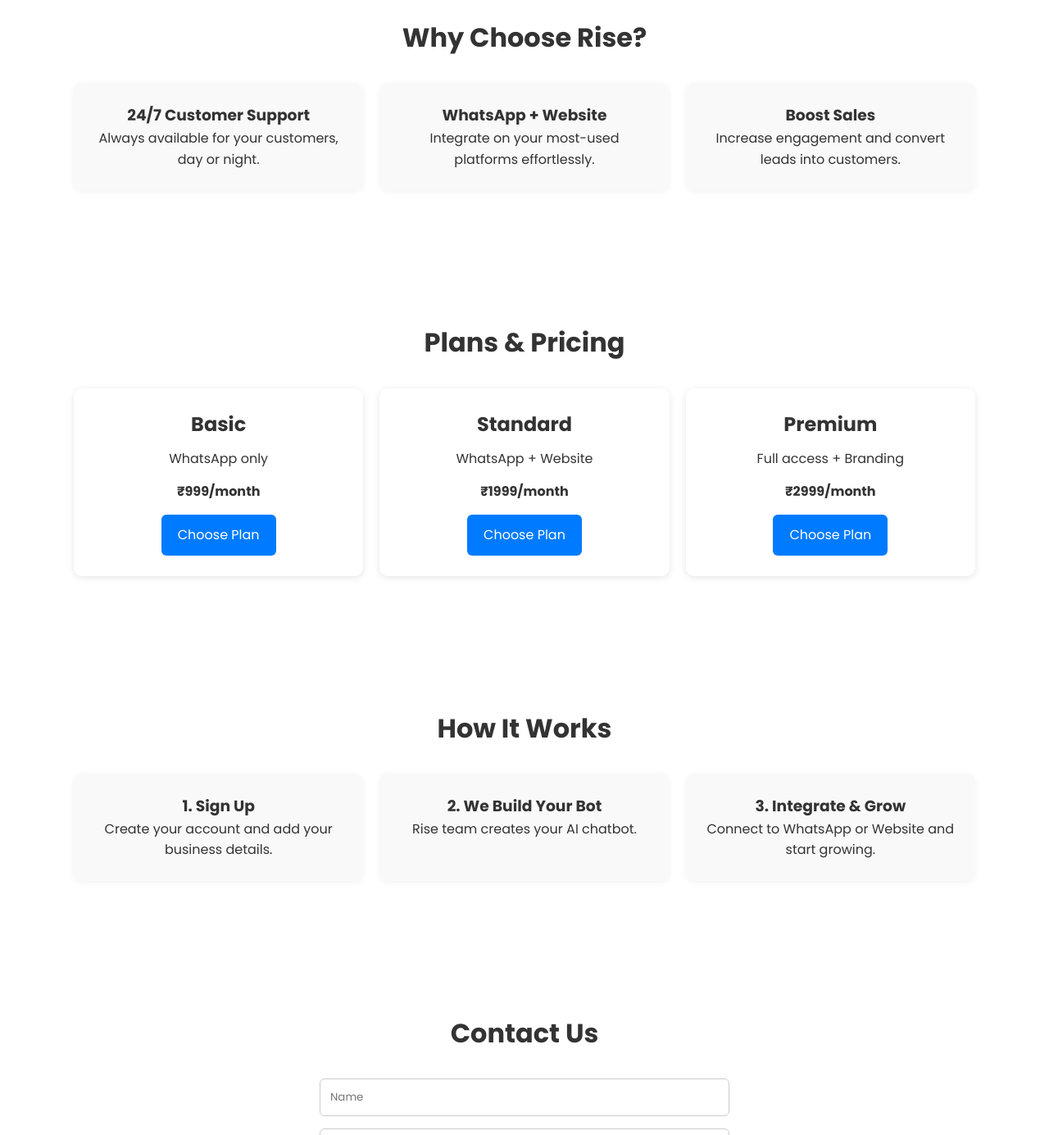
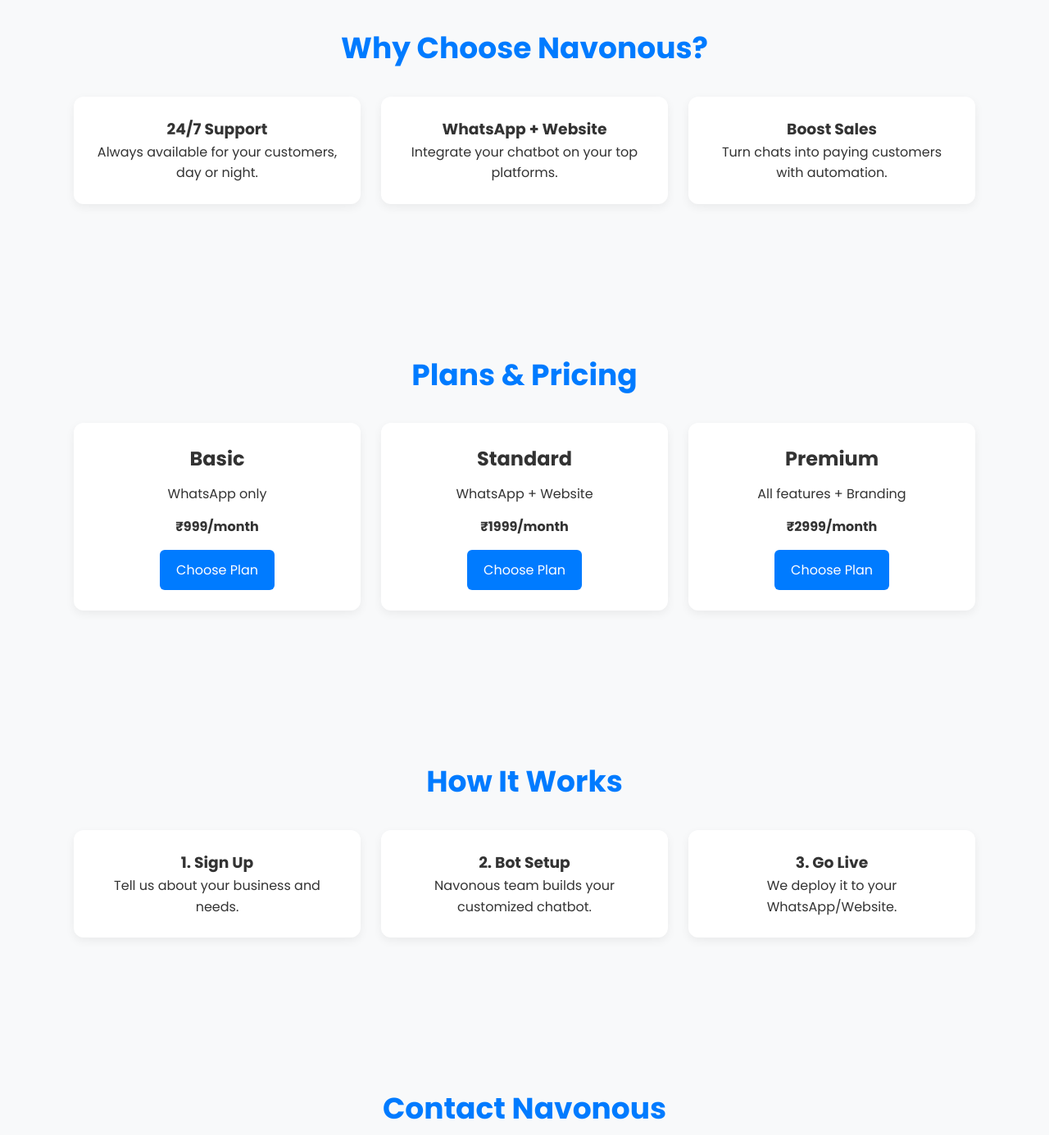
Before and after one commit to lakhan-0/navonous-site, a plain HTML site: page index.html in a window 1280 px wide. Shown: the part 860-2245 px from the top of the page at 82% size. Drawn offline with nearby package versions, Linux system fonts and the light colour scheme.

Commit message:
Update index.html

```diff
--- a/index.html
+++ b/index.html
@@ -3,15 +3,16 @@
 <head>
   <meta charset="UTF-8" />
   <meta name="viewport" content="width=device-width, initial-scale=1.0" />
-  <meta name="description" content="Rise - AI Chatbots to grow your business. Automate customer interaction with WhatsApp, Website, and more." />
-  <meta name="keywords" content="AI Chatbot, WhatsApp Bot, Business Automation, Rise, Chatbot for local business" />
-  <meta name="author" content="Rise" />
-  <title>Rise - AI Chatbots for Your Business</title>
+  <meta name="description" content="Navonous - Smart AI Chatbots for WhatsApp, Website & Business Automation. Trusted by local businesses across India." />
+  <meta name="keywords" content="Navonous, AI Chatbot, WhatsApp Bot, Business Automation, Chatbot India" />
+  <meta name="author" content="Navonous" />
+  <title>Navonous - Smart AI Chatbots for Your Business</title>
   <link href="https://fonts.googleapis.com/css2?family=Poppins:wght@400;600;700&display=swap" rel="stylesheet" />
+  <link rel="stylesheet" href="https://unpkg.com/aos@2.3.1/dist/aos.css" />
   <style>
     * { margin: 0; padding: 0; box-sizing: border-box; font-family: 'Poppins', sans-serif; }
     html { scroll-behavior: smooth; }
-    body { background: #fff; color: #333; line-height: 1.6; }
+    body { background: #f8f9fa; color: #333; line-height: 1.6; }
     header {
       position: fixed;
       top: 0;
@@ -25,7 +26,7 @@
       padding: 15px 50px;
       z-index: 999;
     }
-    header h1 { color: #007bff; font-size: 24px; font-weight: 700; }
+    header h1 { color: #007bff; font-size: 26px; font-weight: 700; }
     nav ul { display: flex; list-style: none; }
     nav ul li { margin-left: 25px; }
     nav ul li a {
@@ -46,8 +47,8 @@
       text-align: center;
       padding: 0 20px;
     }
-    .hero h1 { font-size: 48px; margin-bottom: 15px; }
-    .hero p { font-size: 20px; margin-bottom: 30px; }
+    .hero h1 { font-size: 52px; margin-bottom: 15px; animation: fadeInDown 1s ease; }
+    .hero p { font-size: 20px; margin-bottom: 30px; animation: fadeInUp 1.2s ease; }
     .hero a {
       background: #fff;
       color: #007bff;
@@ -58,33 +59,19 @@
       transition: 0.3s;
     }
     .hero a:hover { background: #007bff; color: #fff; }
-    section { padding: 80px 50px; max-width: 1200px; margin: auto; }
-    h2 { text-align: center; font-size: 32px; margin-bottom: 30px; }
-    .features {
+    section { padding: 90px 50px; max-width: 1200px; margin: auto; }
+    h2 { text-align: center; font-size: 36px; margin-bottom: 30px; color: #007bff; }
+    .features, .plans, .faq {
       display: grid;
-      grid-template-columns: repeat(auto-fit, minmax(250px, 1fr));
-      gap: 20px;
+      grid-template-columns: repeat(auto-fit, minmax(280px, 1fr));
+      gap: 25px;
       text-align: center;
     }
-    .features div {
-      background: #f9f9f9;
-      padding: 25px;
-      border-radius: 10px;
-      box-shadow: 0 2px 8px rgba(0, 0, 0, 0.05);
-    }
-    .plans {
-      display: flex;
-      flex-wrap: wrap;
-      justify-content: center;
-      gap: 20px;
-    }
-    .plan {
-      flex: 1 1 300px;
+    .features div, .plan, .faq div {
       background: #fff;
       padding: 25px;
-      border-radius: 10px;
-      text-align: center;
-      box-shadow: 0 2px 8px rgba(0, 0, 0, 0.1);
+      border-radius: 12px;
+      box-shadow: 0 4px 12px rgba(0, 0, 0, 0.06);
     }
     .plan h3 { margin-bottom: 10px; font-size: 24px; }
     .plan p { margin-bottom: 15px; }
@@ -104,8 +91,7 @@
       max-width: 500px;
       margin: auto;
     }
-    input,
-    textarea {
+    input, textarea {
       width: 100%;
       padding: 12px;
       border: 1px solid #ccc;
@@ -132,11 +118,11 @@
 </head>
 <body>
   <header>
-    <h1>Rise</h1>
+    <h1>Navonous</h1>
     <nav>
       <ul>
         <li><a href="#home">Home</a></li>
-        <li><a href="#why">Why Rise</a></li>
+        <li><a href="#why">Why Navonous</a></li>
         <li><a href="#plans">Plans</a></li>
         <li><a href="#how">How It Works</a></li>
         <li><a href="#contact">Contact</a></li>
@@ -145,48 +131,33 @@
   </header>
 
   <section class="hero" id="home">
-    <h1>AI Chatbots to Grow Your Business</h1>
+    <h1>Smart AI Chatbots to Grow Your Business</h1>
     <p>Automate WhatsApp, Website & More | Boost Sales & Save Time</p>
     <a href="#plans">Get Started</a>
   </section>
 
   <section id="why">
-    <h2>Why Choose Rise?</h2>
+    <h2>Why Choose Navonous?</h2>
     <div class="features">
-      <div>
-        <h3>24/7 Customer Support</h3>
-        <p>Always available for your customers, day or night.</p>
-      </div>
-      <div>
-        <h3>WhatsApp + Website</h3>
-        <p>Integrate on your most-used platforms effortlessly.</p>
-      </div>
-      <div>
-        <h3>Boost Sales</h3>
-        <p>Increase engagement and convert leads into customers.</p>
-      </div>
+      <div data-aos="fade-up"><h3>24/7 Support</h3><p>Always available for your customers, day or night.</p></div>
+      <div data-aos="fade-up"><h3>WhatsApp + Website</h3><p>Integrate your chatbot on your top platforms.</p></div>
+      <div data-aos="fade-up"><h3>Boost Sales</h3><p>Turn chats into paying customers with automation.</p></div>
     </div>
   </section>
 
   <section id="plans">
     <h2>Plans & Pricing</h2>
     <div class="plans">
-      <div class="plan">
-        <h3>Basic</h3>
-        <p>WhatsApp only</p>
-        <p><strong>₹999/month</strong></p>
+      <div class="plan" data-aos="fade-up">
+        <h3>Basic</h3><p>WhatsApp only</p><p><strong>₹999/month</strong></p>
         <a href="#contact">Choose Plan</a>
       </div>
-      <div class="plan">
-        <h3>Standard</h3>
-        <p>WhatsApp + Website</p>
-        <p><strong>₹1999/month</strong></p>
+      <div class="plan" data-aos="fade-up">
+        <h3>Standard</h3><p>WhatsApp + Website</p><p><strong>₹1999/month</strong></p>
         <a href="#contact">Choose Plan</a>
       </div>
-      <div class="plan">
-        <h3>Premium</h3>
-        <p>Full access + Branding</p>
-        <p><strong>₹2999/month</strong></p>
+      <div class="plan" data-aos="fade-up">
+        <h3>Premium</h3><p>All features + Branding</p><p><strong>₹2999/month</strong></p>
         <a href="#contact">Choose Plan</a>
       </div>
     </div>
@@ -195,23 +166,14 @@
   <section id="how">
     <h2>How It Works</h2>
     <div class="features">
-      <div>
-        <h3>1. Sign Up</h3>
-        <p>Create your account and add your business details.</p>
-      </div>
-      <div>
-        <h3>2. We Build Your Bot</h3>
-        <p>Rise team creates your AI chatbot.</p>
-      </div>
-      <div>
-        <h3>3. Integrate & Grow</h3>
-        <p>Connect to WhatsApp or Website and start growing.</p>
-      </div>
+      <div data-aos="fade-up"><h3>1. Sign Up</h3><p>Tell us about your business and needs.</p></div>
+      <div data-aos="fade-up"><h3>2. Bot Setup</h3><p>Navonous team builds your customized chatbot.</p></div>
+      <div data-aos="fade-up"><h3>3. Go Live</h3><p>We deploy it to your WhatsApp/Website.</p></div>
     </div>
   </section>
 
   <section class="contact" id="contact">
-    <h2>Contact Us</h2>
+    <h2>Contact Navonous</h2>
     <form onsubmit="sendToWhatsApp(); return false;">
       <input type="text" id="name" placeholder="Name" required />
       <input type="email" id="email" placeholder="Email" required />
@@ -221,23 +183,25 @@
     </form>
   </section>
 
+  <footer>
+    <p>&copy; 2025 Navonous | <a href="#">Privacy Policy</a> | <a href="#">Terms of Service</a></p>
+  </footer>
+
+  <script src="https://unpkg.com/aos@2.3.1/dist/aos.js"></script>
   <script>
+    AOS.init();
     function sendToWhatsApp() {
       let name = document.getElementById("name").value;
       let email = document.getElementById("email").value;
       let business = document.getElementById("business").value;
       let message = document.getElementById("message").value;
 
-      let text = `New Inquiry from Rise Site%0A%0A👤 Name: ${name}%0A📧 Email: ${email}%0A🏢 Business: ${business}%0A📝 Message: ${message}`;
-      let phone = "91 7877103332"; // ← Replace with your number
+      let text = `New Inquiry from Navonous Site%0A%0A👤 Name: ${name}%0A📧 Email: ${email}%0A🏢 Business: ${business}%0A📝 Message: ${message}`;
+      let phone = "91 7877103332";
       let url = `https://wa.me/${phone}?text=${text}`;
 
       window.open(url, "_blank");
     }
   </script>
-
-  <footer>
-    <p>&copy; 2025 Rise | Privacy Policy | Terms of Service</p>
-  </footer>
 </body>
 </html>
```
